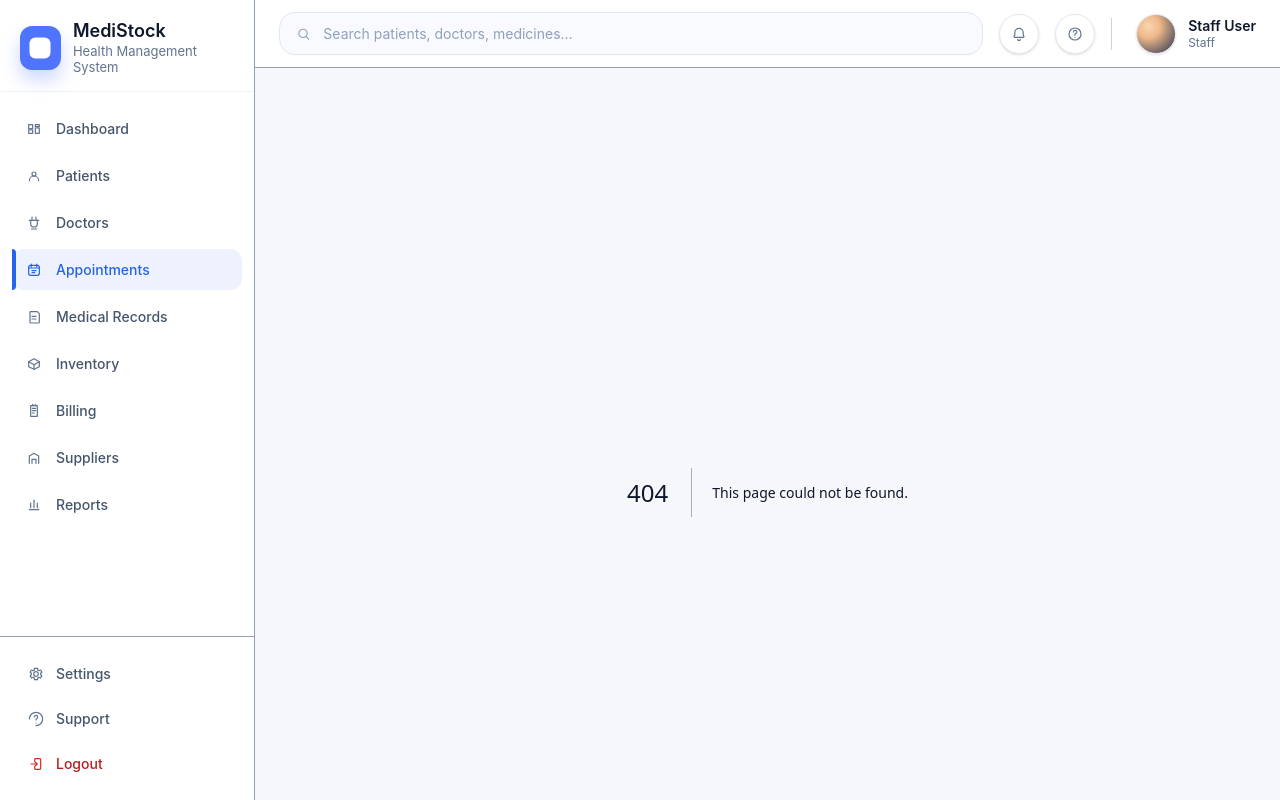
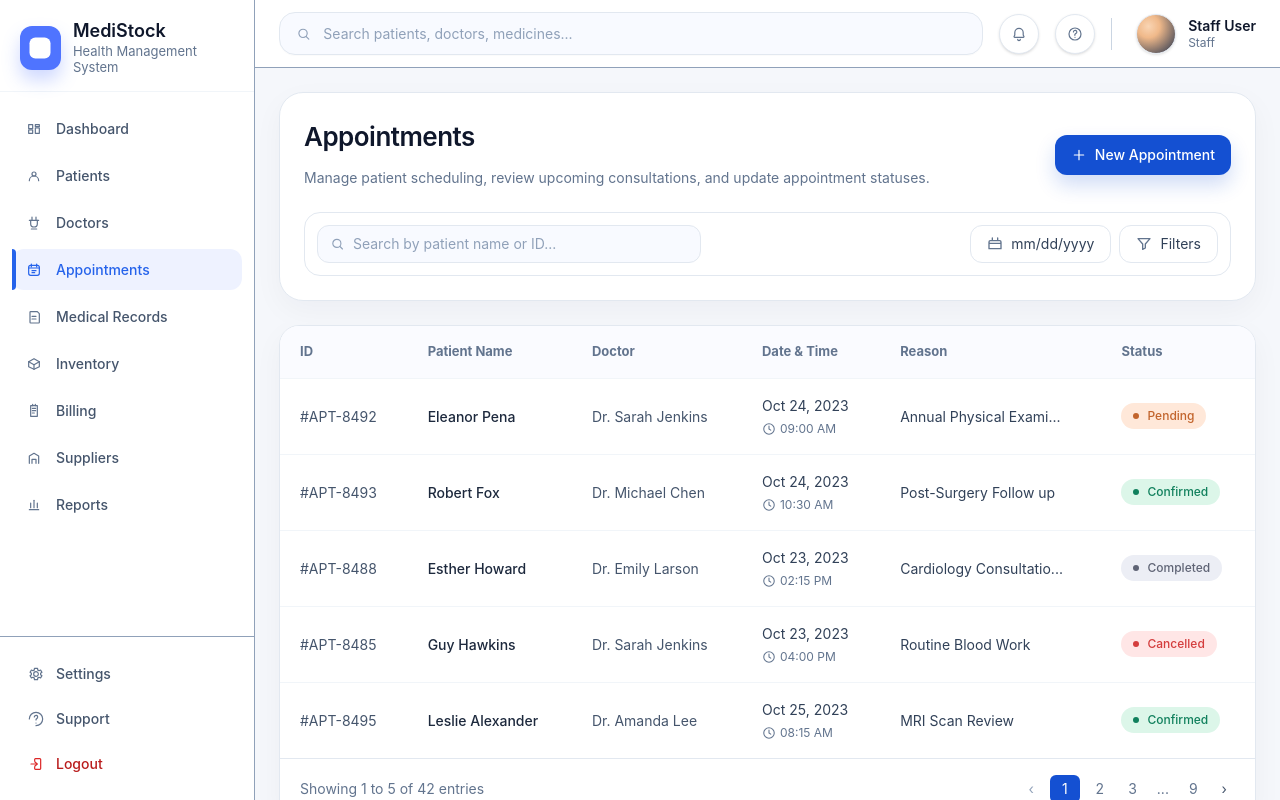
Before and after one commit to Chathurapadmal/Medixora, a Next.js app: page /appointments in a window 1280 px wide. Before the commit this address had no page. Built offline with nearby package versions, Linux system fonts and the light colour scheme.

Commit message:
add appointments page

```diff
--- /dev/null
+++ b/pages/appointments/index.tsx
@@ -0,0 +1,234 @@
+import {
+  PlusIcon,
+  SearchIcon,
+  CalendarIcon,
+  FilterIcon,
+  ClockIcon,
+} from "@/components/dashboard-icons";
+
+const appointments = [
+  {
+    id: "#APT-8492",
+    patient: "Eleanor Pena",
+    doctor: "Dr. Sarah Jenkins",
+    date: "Oct 24, 2023",
+    time: "09:00 AM",
+    reason: "Annual Physical Exami...",
+    status: "Pending",
+    statusClass: "bg-[#ffe8d9] text-[#c2642c]",
+    dot: "bg-[#c2642c]",
+  },
+  {
+    id: "#APT-8493",
+    patient: "Robert Fox",
+    doctor: "Dr. Michael Chen",
+    date: "Oct 24, 2023",
+    time: "10:30 AM",
+    reason: "Post-Surgery Follow up",
+    status: "Confirmed",
+    statusClass: "bg-[#dcf6e9] text-[#11805d]",
+    dot: "bg-[#11805d]",
+  },
+  {
+    id: "#APT-8488",
+    patient: "Esther Howard",
+    doctor: "Dr. Emily Larson",
+    date: "Oct 23, 2023",
+    time: "02:15 PM",
+    reason: "Cardiology Consultatio...",
+    status: "Completed",
+    statusClass: "bg-[#eceef5] text-[#5f6475]",
+    dot: "bg-[#5f6475]",
+  },
+  {
+    id: "#APT-8485",
+    patient: "Guy Hawkins",
+    doctor: "Dr. Sarah Jenkins",
+    date: "Oct 23, 2023",
+    time: "04:00 PM",
+    reason: "Routine Blood Work",
+    status: "Cancelled",
+    statusClass: "bg-[#ffe6e6] text-[#d43d3d]",
+    dot: "bg-[#d43d3d]",
+  },
+  {
+    id: "#APT-8495",
+    patient: "Leslie Alexander",
+    doctor: "Dr. Amanda Lee",
+    date: "Oct 25, 2023",
+    time: "08:15 AM",
+    reason: "MRI Scan Review",
+    status: "Confirmed",
+    statusClass: "bg-[#dcf6e9] text-[#11805d]",
+    dot: "bg-[#11805d]",
+  },
+];
+
+export default function AppointmentsPage() {
+  return (
+    <div className="mx-auto max-w-[1280px] space-y-6">
+
+      {/* HEADER */}
+      <div className="space-y-5 rounded-[24px] border border-slate-200 bg-white p-6 shadow-[0_10px_30px_rgba(15,23,42,0.04)]">
+
+        <div className="flex flex-col gap-4 xl:flex-row xl:items-center xl:justify-between">
+
+          <div>
+            <h1 className="text-[26px] font-semibold tracking-[-0.02em] text-slate-900">
+              Appointments
+            </h1>
+
+            <p className="mt-2 max-w-[700px] text-[14px] leading-7 text-slate-500">
+              Manage patient scheduling, review upcoming consultations,
+              and update appointment statuses.
+            </p>
+          </div>
+
+          <button className="inline-flex items-center gap-2 rounded-xl bg-[#1450d2] px-4 py-2.5 text-sm font-medium text-white shadow-[0_10px_20px_rgba(20,80,210,0.20)] transition hover:bg-[#0f43b5]">
+            <PlusIcon className="h-4 w-4" />
+            New Appointment
+          </button>
+        </div>
+
+        {/* SEARCH + FILTER */}
+        <div className="flex flex-col gap-3 rounded-2xl border border-slate-200 bg-white p-3 md:flex-row md:items-center md:justify-between">
+
+          {/* SEARCH */}
+          <div className="flex w-full items-center gap-2 rounded-xl border border-slate-200 bg-[#f8faff] px-3 py-2 md:max-w-sm">
+            <SearchIcon className="h-4 w-4 text-slate-400" />
+
+            <input
+              type="text"
+              placeholder="Search by patient name or ID..."
+              className="w-full bg-transparent text-sm outline-none placeholder:text-slate-400"
+            />
+          </div>
+
+          {/* FILTERS */}
+          <div className="flex items-center gap-2">
+
+            <button className="inline-flex items-center gap-2 rounded-xl border border-slate-200 bg-white px-4 py-2 text-sm text-slate-700 hover:bg-slate-50">
+              <CalendarIcon className="h-4 w-4 text-slate-500" />
+              mm/dd/yyyy
+            </button>
+
+            <button className="inline-flex items-center gap-2 rounded-xl border border-slate-200 bg-white px-4 py-2 text-sm text-slate-700 hover:bg-slate-50">
+              <FilterIcon className="h-4 w-4 text-slate-500" />
+              Filters
+            </button>
+          </div>
+        </div>
+      </div>
+
+      {/* TABLE */}
+      <div className="overflow-hidden rounded-[20px] border border-slate-200 bg-white shadow-[0_10px_30px_rgba(15,23,42,0.04)]">
+
+        <table className="w-full text-left">
+
+          <thead>
+            <tr className="bg-[#fafbff] text-[13px] font-medium text-slate-500">
+              <th className="px-5 py-4">ID</th>
+              <th className="px-5 py-4">Patient Name</th>
+              <th className="px-5 py-4">Doctor</th>
+              <th className="px-5 py-4">Date & Time</th>
+              <th className="px-5 py-4">Reason</th>
+              <th className="px-5 py-4">Status</th>
+            </tr>
+          </thead>
+
+          <tbody className="text-[14px] text-slate-700">
+
+            {appointments.map((appointment) => (
+              <tr
+                key={appointment.id}
+                className="border-t border-slate-100"
+              >
+
+                {/* ID */}
+                <td className="px-5 py-4 text-slate-600">
+                  {appointment.id}
+                </td>
+
+                {/* PATIENT */}
+                <td className="px-5 py-4 font-medium text-slate-800">
+                  {appointment.patient}
+                </td>
+
+                {/* DOCTOR */}
+                <td className="px-5 py-4 text-slate-600">
+                  {appointment.doctor}
+                </td>
+
+                {/* DATE + TIME */}
+                <td className="px-5 py-4">
+                  <div className="text-slate-700">
+                    {appointment.date}
+                  </div>
+
+                  <div className="mt-1 flex items-center gap-1 text-[12px] text-slate-500">
+                    <ClockIcon className="h-3.5 w-3.5" />
+                    {appointment.time}
+                  </div>
+                </td>
+
+                {/* REASON */}
+                <td className="px-5 py-4 text-slate-700">
+                  {appointment.reason}
+                </td>
+
+                {/* STATUS */}
+                <td className="px-5 py-4">
+                  <span
+                    className={`inline-flex items-center gap-2 rounded-full px-3 py-1 text-[12px] font-medium ${appointment.statusClass}`}
+                  >
+                    <span
+                      className={`h-1.5 w-1.5 rounded-full ${appointment.dot}`}
+                    />
+
+                    {appointment.status}
+                  </span>
+                </td>
+
+              </tr>
+            ))}
+          </tbody>
+        </table>
+
+        {/* FOOTER */}
+        <div className="flex items-center justify-between border-t border-slate-200 px-5 py-4 text-sm text-slate-500">
+
+          <span>Showing 1 to 5 of 42 entries</span>
+
+          <div className="flex items-center gap-2">
+
+            <button className="px-2 py-1 text-slate-400">
+              ‹
+            </button>
+
+            <button className="rounded-md bg-[#1450d2] px-3 py-1 text-white">
+              1
+            </button>
+
+            <button className="px-2 py-1 hover:text-slate-700">
+              2
+            </button>
+
+            <button className="px-2 py-1 hover:text-slate-700">
+              3
+            </button>
+
+            <span className="px-1">...</span>
+
+            <button className="px-2 py-1 hover:text-slate-700">
+              9
+            </button>
+
+            <button className="px-2 py-1 text-slate-600">
+              ›
+            </button>
+          </div>
+        </div>
+      </div>
+    </div>
+  );
+}
```
